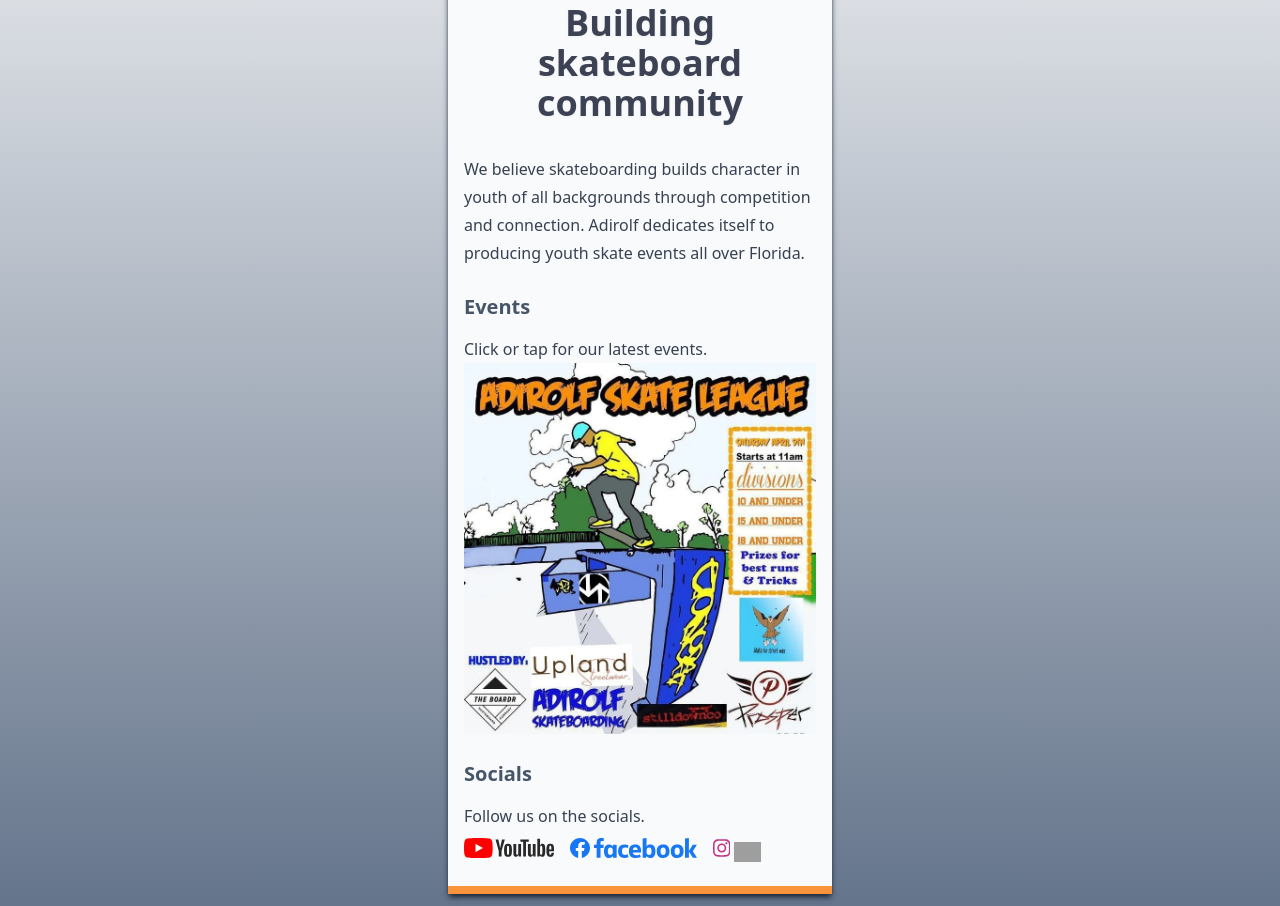
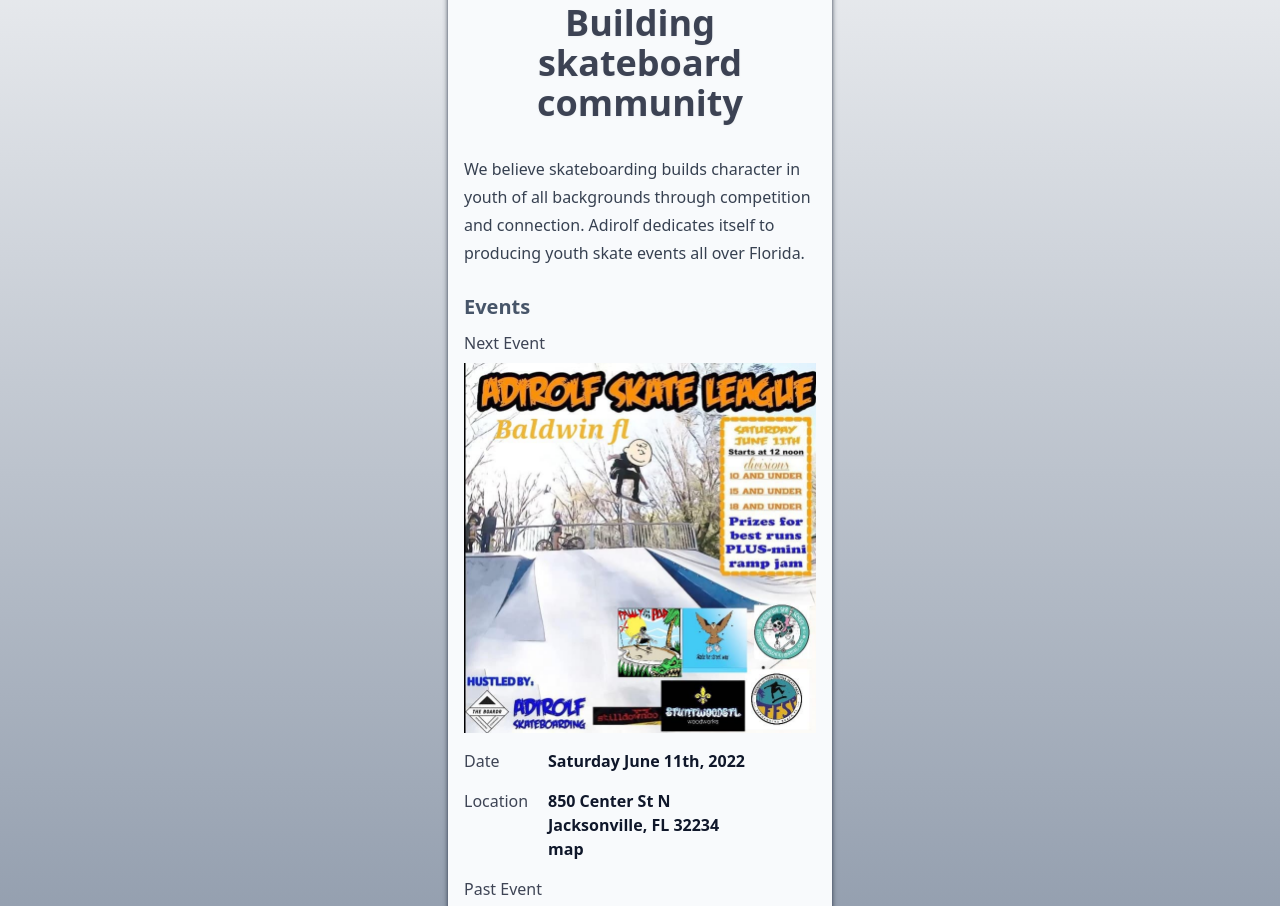
Before and after one commit to johnnorrisfl/adirolfskate, a Gatsby site: page / in a window 1280 px wide. Shown: the part 285-1191 px from the top of the page. Built offline with nearby package versions, Linux system fonts and the light colour scheme; Gatsby itself is replaced by a stand-in of ours; grey boxes are pictures that could not be loaded.

Commit message:
Add new event

```diff
--- a/src/components/events.js
+++ b/src/components/events.js
@@ -4,11 +4,40 @@ import Img from "./img"
 
 const Events = () => {
   return (
-    <section id="events">
+    <section id="events" class="text-slate-900/80">
       <header className="prose">
         <Subheader>Events</Subheader>
-        <p>Click or tap for our latest events.</p>
       </header>
+      <h3 class="my-2">Next Event</h3>
+      <Img
+        className="shadow-md shadow-slate-400/50 mt-3"
+        src="/Baldwin Contest.jpg"
+        alt="Emerson Skateboard contest Saturday April 9th 2022"
+      ></Img>
+      <div className="flex justify-start gap-x-1 mt-4">
+        <dt class="flex flex-initial w-20">Date</dt>
+        <dd class="text-slate-900 font-semibold">Saturday June 11th, 2022</dd>
+      </div>
+      <div className="flex justify-start gap-x-1 mt-4">
+        <dt class="flex flex-initial w-20">Location</dt>
+        <dd class="text-slate-900 font-semibold">
+          <p>
+            850 Center St N
+            <br />
+            Jacksonville, FL 32234
+            <br />
+            <a
+              target={"_blank"}
+              href="https://duckduckgo.com/?q=baldwin+skatepark+address&atb=v320-1&ia=web&iaxm=places"
+              rel="noreferrer"
+            >
+              map
+            </a>
+          </p>
+        </dd>
+      </div>
+
+      <h3 class="mt-4 mb-2">Past Event</h3>
       <a
         target="_blank"
         href="https://www.facebook.com/events/518183559656227/?ref=newsfeed"
```
Also changed, not shown: static/Baldwin Contest.jpg (added).
